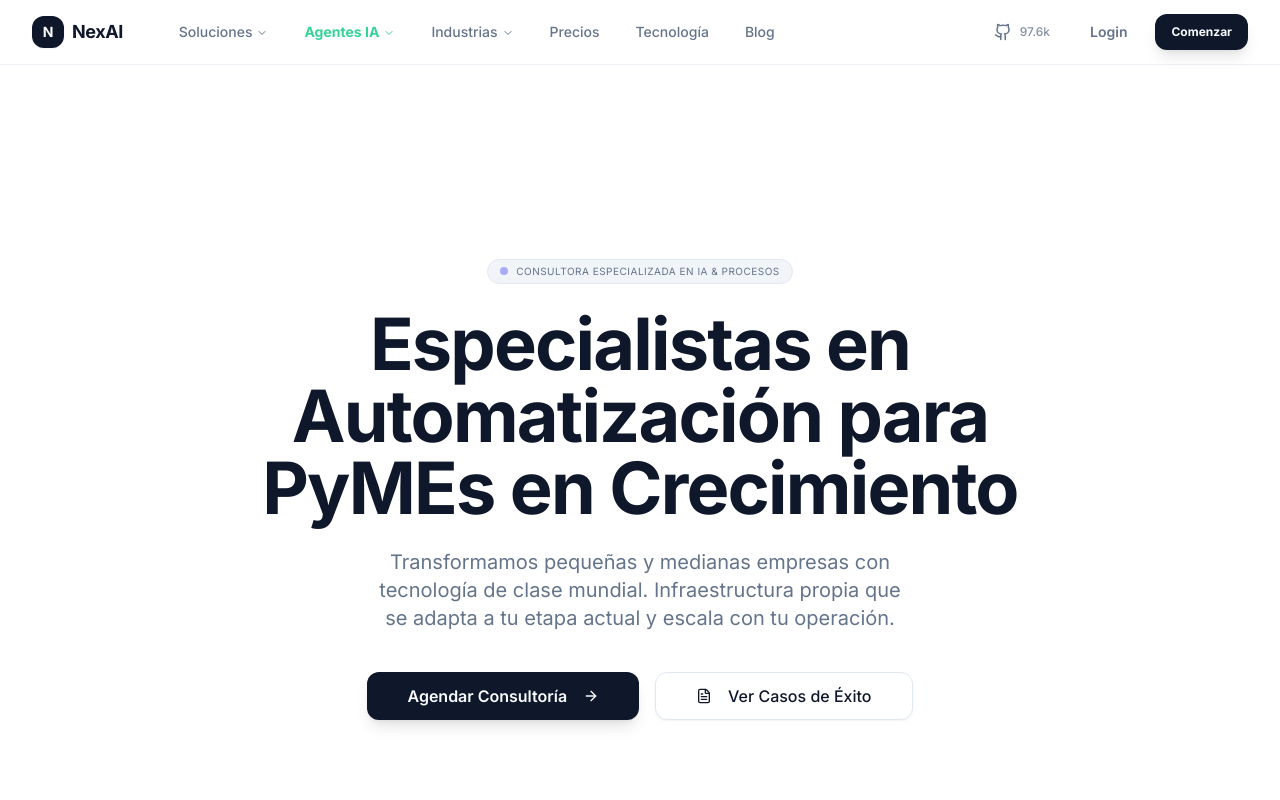
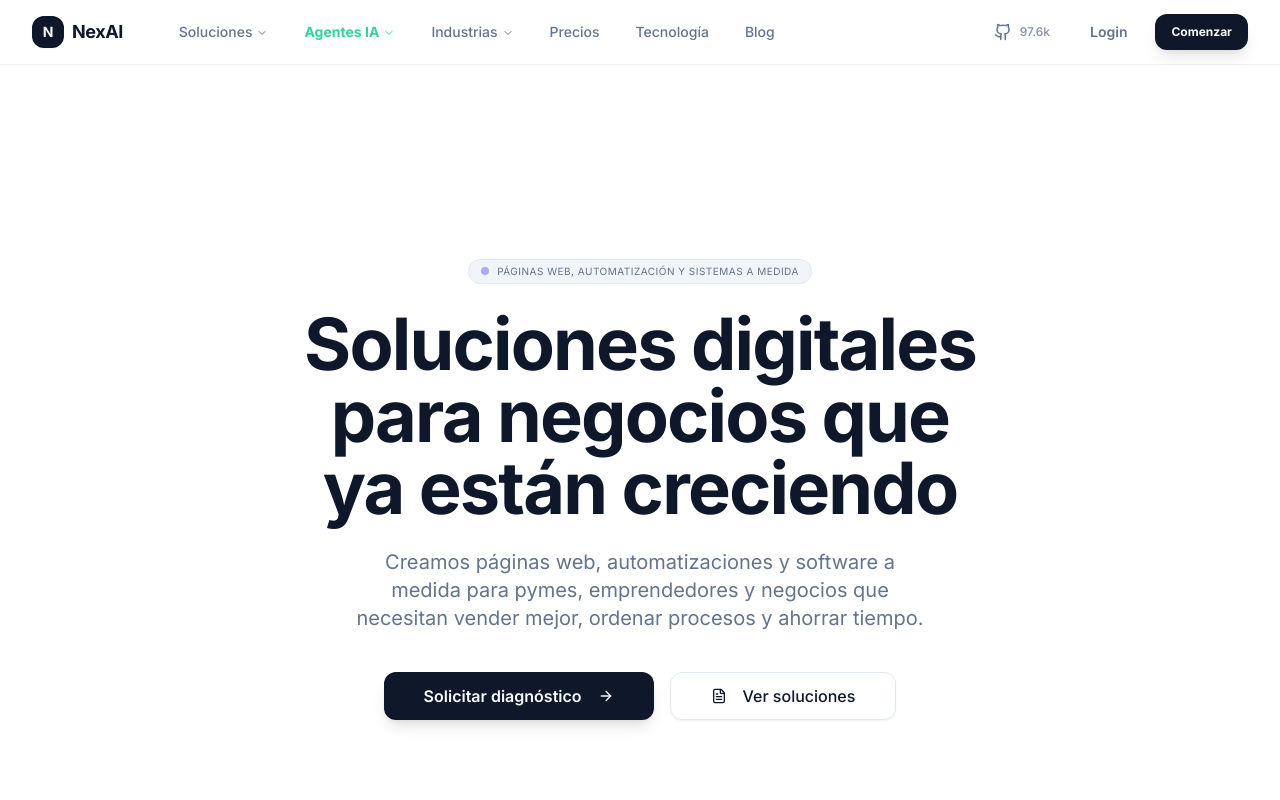
Before and after one commit to rcuevas-oss/Rodrigo-Cuevas, a React (Vite) app: page / in a window 1280 px wide. Shown: the top 800 px of the page. Built offline with nearby package versions, Linux system fonts and the light colour scheme.

Commit message:
Actualizar Hero.tsx

```diff
--- a/components/Hero.tsx
+++ b/components/Hero.tsx
@@ -1,5 +1,4 @@
 import React from 'react';
-import { HERO_CONTENT } from '../constants';
 import { Button } from './ui/button';
 import { Badge } from './ui/badge';
 import { ArrowRight, FileText } from 'lucide-react';
@@ -8,7 +7,6 @@ import { FadeIn } from './FadeIn';
 export const Hero: React.FC = () => {
   return (
     <section className="relative pt-32 pb-24 lg:pt-48 lg:pb-32 overflow-hidden bg-background">
-      {/* Grid Pattern Background */}
       <div className="absolute inset-0 bg-grid-pattern [mask-image:linear-gradient(to_bottom,white,transparent)] pointer-events-none opacity-[0.2]" />
 
       <div className="max-w-7xl mx-auto px-4 sm:px-6 lg:px-8 relative z-10">
@@ -17,31 +15,31 @@ export const Hero: React.FC = () => {
           <FadeIn delay={0}>
             <Badge variant="secondary" className="mb-6 px-3 py-1 font-normal text-muted-foreground border-border hover:bg-secondary">
               <span className="mr-2 inline-block w-2 h-2 rounded-full bg-brand-500 animate-pulse"></span>
-              {HERO_CONTENT.badge}
+              Páginas web, automatización y sistemas a medida
             </Badge>
           </FadeIn>
 
           <FadeIn delay={100}>
             <h1 className="text-4xl sm:text-5xl lg:text-7xl font-bold tracking-tight text-foreground mb-6 text-balance">
-              Especialistas en Automatización para PyMEs en Crecimiento
+              Soluciones digitales para negocios que ya están creciendo
             </h1>
           </FadeIn>
 
           <FadeIn delay={200}>
             <p className="text-lg sm:text-xl text-muted-foreground mb-10 leading-relaxed max-w-2xl mx-auto text-balance">
-              Transformamos pequeñas y medianas empresas con tecnología de clase mundial. Infraestructura propia que se adapta a tu etapa actual y escala con tu operación.
+              Creamos páginas web, automatizaciones y software a medida para pymes, emprendedores y negocios que necesitan vender mejor, ordenar procesos y ahorrar tiempo.
             </p>
           </FadeIn>
 
           <FadeIn delay={300}>
             <div className="flex flex-col sm:flex-row items-center gap-4">
               <Button variant="default" size="lg" className="w-full sm:w-auto font-semibold">
-                {HERO_CONTENT.ctaPrimary}
+                Solicitar diagnóstico
                 <ArrowRight className="ml-2 h-4 w-4" />
               </Button>
               <Button variant="outline" size="lg" className="w-full sm:w-auto">
                 <FileText className="mr-2 h-4 w-4" />
-                {HERO_CONTENT.ctaSecondary}
+                Ver soluciones
               </Button>
             </div>
           </FadeIn>
@@ -49,7 +47,6 @@ export const Hero: React.FC = () => {
         </div>
       </div>
 
-      {/* Decorative gradient at bottom */}
       <div className="absolute bottom-0 left-0 right-0 h-24 bg-gradient-to-t from-background to-transparent pointer-events-none"></div>
     </section>
   );
```
